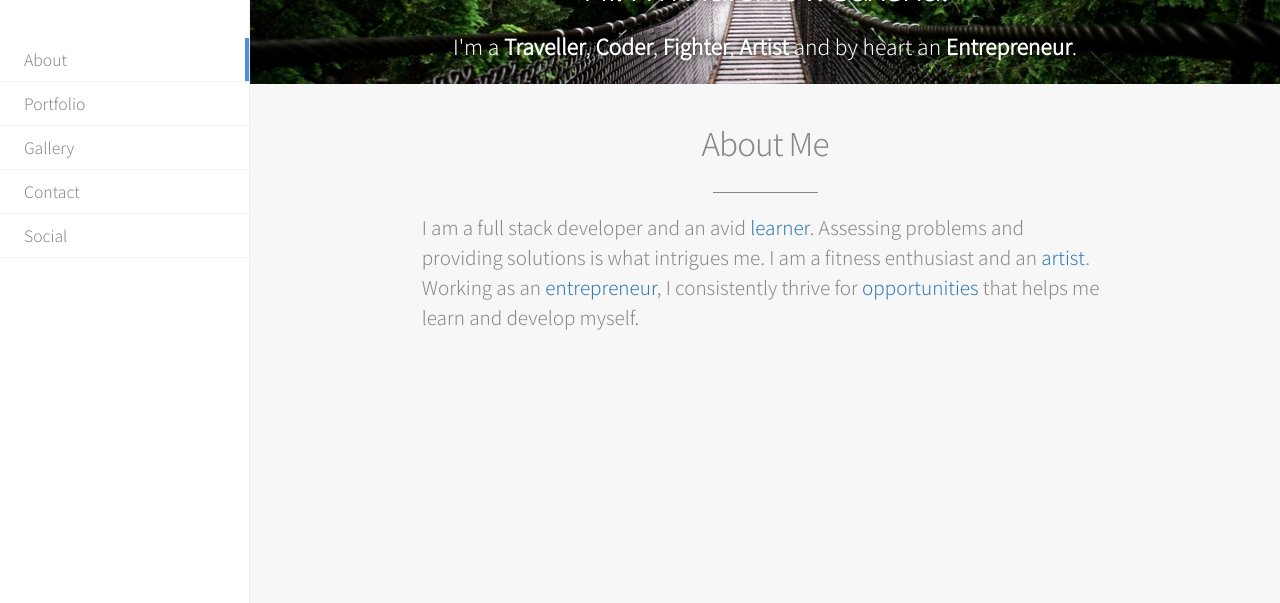
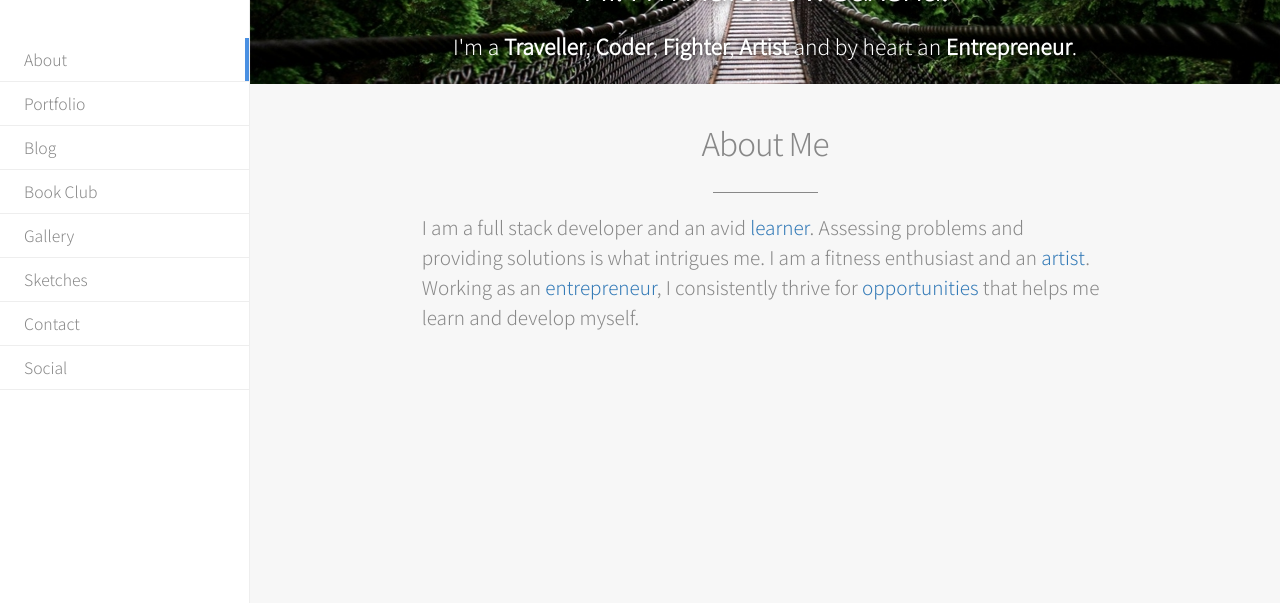
Before and after one commit to harshitvsaxena/harshitsaxena.in, a plain HTML site: page index.html in a window 1280 px wide. Shown: the part 197-800 px from the top of the page. Drawn offline with nearby package versions, Linux system fonts and the light colour scheme; a script that the page names is missing.

Commit message:
New things added
Signed-off-by: harshitvsaxena <harshitsaxena.com@gmail.com>

```diff
--- a/index.html
+++ b/index.html
@@ -88,7 +88,10 @@
 							<ul class="header-menu">
 								<li class="menuActive"><a href="//harshitsaxena.in">About</a></li>
 								<li><a href="portfolio">Portfolio</a></li>
-								<li><a href="gallery">Gallery</a></li> <!-- Will contain photo graphy, sketching, videos, -->
+								<li><a href="blog">Blog</a></li>
+								<li><a href="book_club">Book Club</a></li>
+								<li><a href="gallery">Gallery</a></li>
+								<li><a href="sketches">Sketches</a></li>
 								<li><a href="contact">Contact</a></li>
 								<li><a href="social">Social</a></li>
 							</ul>
@@ -124,7 +127,7 @@
 						<p>
 							I am a full stack developer and an avid <a href="https://github.com/harshitvsaxena" target="_blank">learner</a>.
 							Assessing problems and providing solutions is what intrigues me.
-							I am a fitness enthusiast and an <a href="gallery">artist</a>.
+							I am a fitness enthusiast and an <a href="sketches">artist</a>.
 							Working as an <a href="portfolio">entrepreneur</a>, I consistently thrive for <a href="contact">opportunities</a> that helps me learn and develop myself.
 						</p>
 					</div>
```
Also changed, not shown: blog/index.html (added, +4 -0 lines), book_club/index.html (added, +4 -0 lines), sketches/index.html (added, +4 -0 lines).
